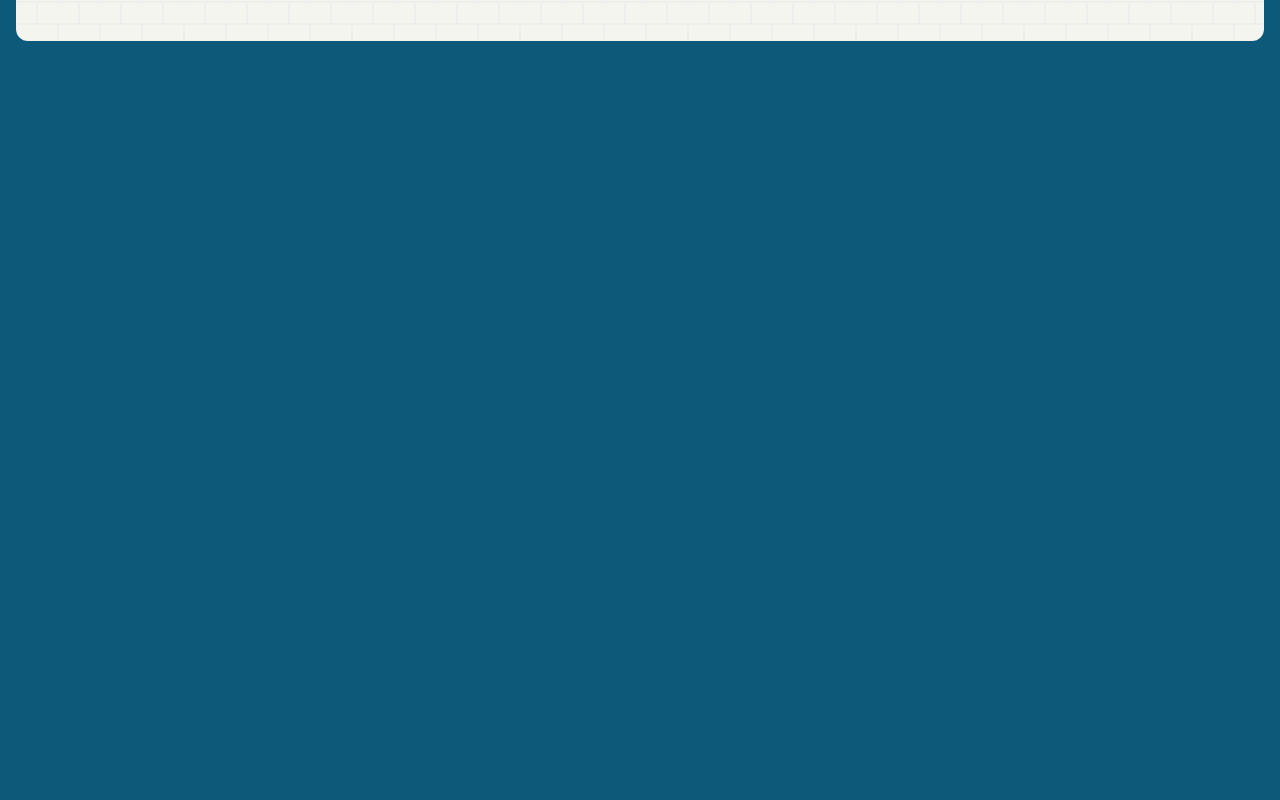
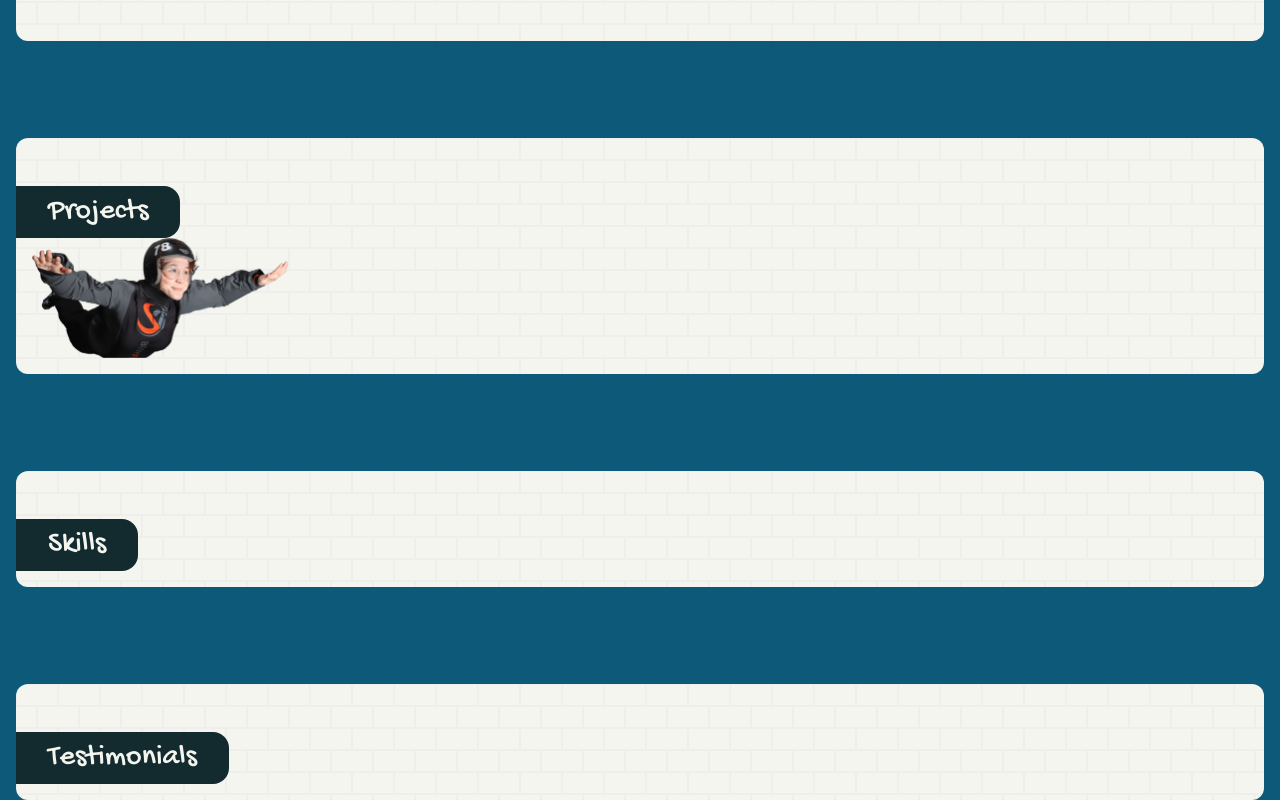
Before and after one commit to okasi/ecenur.me, a Next.js app: page / in a window 1280 px wide. Shown: the part 2332-3132 px from the top of the page. Before the commit the page ends 2373 px from the top, so only its background shows below. Built offline with nearby package versions, Linux system fonts and the light colour scheme.

Commit message:
feat: latest changes

```diff
--- a/src/app/page.js
+++ b/src/app/page.js
@@ -1,4 +1,5 @@
 import BrickSection from "@/components/BrickSection";
+import TitleTag from "@/components/TitleTag";
 import Image from "next/image";
 
 export default function Home() {
@@ -12,7 +13,7 @@ export default function Home() {
             operator="dilate"
             radius="8"
           />
-          <feFlood flood-color="#624673" result="OutlineColor" />
+          <feFlood floodColor="#624673" result="OutlineColor" />
           <feComposite
             in="OutlineColor"
             in2="Dilated"
@@ -90,13 +91,12 @@ export default function Home() {
 
         {/* About me */}
         <BrickSection>
-          <h2 className="bg-accent-dark w-fit py-2 px-8 mt-8 -ml-4 rounded-r-2xl text-neutral-base font-display text-3xl">
-            About me
-          </h2>
+          <TitleTag>About me</TitleTag>
 
           <div className="flex flex-col md:flex-row items-center mb-8">
             <div className="flex flex-col md:w-[55%] mt-8 ml-6 space-y-6">
               <div className="bg-accent-green p-6 rounded-2xl text-xl">
+                <p>
                   I'm a passionate UX student with a love for{" "}
                   <span className="font-bold text-brand-secondary">
                     creative thinking
@@ -118,41 +118,55 @@ export default function Home() {
                     attention to detail
                   </span>
                   , and{" "}
-                <span className="font-bold text-brand-secondary">empathy</span>,
-                I thrive on crafting{" "}
+                  <span className="font-bold text-brand-secondary">
+                    empathy
+                  </span>
+                  , I thrive on crafting{" "}
                   <span className="font-bold text-brand-secondary">
                     user experiences
                   </span>{" "}
                   that deeply resonate with individuals. I'm constantly seeking
                   opportunities to{" "}
                   <span className="font-bold text-brand-secondary">learn</span>{" "}
-                and <span className="font-bold text-brand-secondary">grow</span>
-                ,{" "}
-                <span className="font-bold text-brand-secondary">pushing</span>{" "}
+                  and{" "}
+                  <span className="font-bold text-brand-secondary">grow</span>,{" "}
+                  <span className="font-bold text-brand-secondary">
+                    pushing
+                  </span>{" "}
                   <span className="font-bold text-brand-secondary">
                     boundaries
                   </span>{" "}
                   in the field of design.
+                </p>
               </div>
 
               <div className="bg-accent-beige p-6 rounded-2xl text-xl">
+                <p>
                   Beyond my studies, I have diverse interests that keep me
                   engaged. With a background in{" "}
-                <span className="font-bold text-brand-secondary">acting</span>,
-                I excel at storytelling and evoking emotions. I also find
+                  <span className="font-bold text-brand-secondary">acting</span>
+                  , I excel at storytelling and evoking emotions. I also find
                   inspiration in{" "}
-                <span className="font-bold text-brand-secondary">nature</span>,{" "}
-                <span className="font-bold text-brand-secondary">museums</span>,
-                and the art of{" "}
+                  <span className="font-bold text-brand-secondary">nature</span>
+                  ,{" "}
+                  <span className="font-bold text-brand-secondary">
+                    museums
+                  </span>
+                  , and the art of{" "}
                   <span className="font-bold text-brand-secondary">
                     thoughtful gifting
                   </span>
                   . These experiences not only help me unwind but also serve as
-                inspiration for my design work. I strive to integrate my unique
-                perspectives and passions into both my personal and professional
-                life, drawing from the realms of{" "}
-                <span className="font-bold text-brand-secondary">art</span> and{" "}
-                <span className="font-bold text-brand-secondary">culture</span>.
+                  inspiration for my design work. I strive to integrate my
+                  unique perspectives and passions into both my personal and
+                  professional life, drawing from the realms of{" "}
+                  <span className="font-bold text-brand-secondary">art</span>{" "}
+                  and{" "}
+                  <span className="font-bold text-brand-secondary">
+                    culture
+                  </span>
+                  .
+                </p>
               </div>
             </div>
 
@@ -161,7 +175,7 @@ export default function Home() {
               alt="Ecenur on floor"
               height={473.5}
               width={384}
-              className="mx-auto mt-8 object-contain max-w-[45%]"
+              className="mx-auto mt-8 object-contain max-w-[45%] px-2"
               quality={98}
             />
           </div>
@@ -171,9 +185,7 @@ export default function Home() {
 
         {/* Experience */}
         <BrickSection>
-          <h2 className="bg-accent-dark w-fit py-2 px-8 mt-8 -ml-4 rounded-r-2xl text-neutral-base font-display text-3xl">
-            Experience
-          </h2>
+          <TitleTag>Experience</TitleTag>
 
           <div className="flex flex-col-reverse md:flex-row mb-16">
             <div className="flex flex-col md:w-[55%] mt-8 ml-6 space-y-1.5">
@@ -201,8 +213,8 @@ export default function Home() {
                 <path
                   d="M15.4476 3C13.6559 22.5241 19.7378 39.2898 45.2256 50.4409C53.8056 54.1947 68.1245 55.7137 62.8719 45.1697C57.9926 35.3752 36.2798 30.1375 22.38 33.9421C1.52121 39.6515 0.49002 56.3338 5.52155 69.2065C13.3059 89.1219 23.6453 108.609 39.2385 126.347C42.4148 129.96 49.2137 103.916 45.2256 112.589C42.4107 118.71 42.3896 124.286 42.3896 130.616C42.3896 135.174 40.1051 132.259 36.7176 129.615C31.2122 125.317 22.3225 121.092 14.0296 119.705"
                   stroke="#606060"
-                  stroke-width="5"
-                  stroke-linecap="round"
+                  strokeWidth="5"
+                  strokeLinecap="round"
                 />
               </svg>
 
@@ -214,18 +226,52 @@ export default function Home() {
               </div>
             </div>
 
-            <a href="https://www.linkedin.com/in/ecenursi/" target="#blank" className="max-w-[45%] ml-auto mr-4 -mt-16 h-fit">
+            <a
+              href="https://www.linkedin.com/in/ecenursi/"
+              target="#blank"
+              className="max-w-[45%] ml-auto mr-4 -mt-16 h-fit"
+            >
               <Image
                 src="/ecenur-open-to-internship.png"
                 alt="A sign that says 'Open to internship'"
                 height={247.4325}
                 width={286.875}
-                className="object-contain "
+                className="object-contain"
                 quality={98}
               />
             </a>
           </div>
         </BrickSection>
+
+        <hr className="py-8"></hr>
+
+        {/* Projects */}
+        <BrickSection>
+          <TitleTag>Projects</TitleTag>
+
+          <Image
+            src="/ecenur-flying.png"
+            alt="Ecenur flying"
+            height={120.4}
+            width={256}
+            className="object-contain"
+            quality={98}
+          />
+        </BrickSection>
+
+        <hr className="py-8"></hr>
+
+        {/* Skills */}
+        <BrickSection>
+          <TitleTag>Skills</TitleTag>
+        </BrickSection>
+
+        <hr className="py-8"></hr>
+
+        {/* Testimonials */}
+        <BrickSection>
+          <TitleTag>Testimonials</TitleTag>
+        </BrickSection>
       </main>
     </>
   );
--- /dev/null
+++ b/src/components/TitleTag.jsx
@@ -0,0 +1,7 @@
+export default function TitleTag(props) {
+  return (
+    <h2 className="bg-accent-dark w-fit py-2 px-8 mt-8 -ml-4 rounded-r-2xl text-neutral-base font-display text-3xl">
+    {props.children}
+  </h2>
+  )
+}
```
Also changed, not shown: public/ecenur-flying.png (added). Lines whose indentation alone changed are shown as unchanged.
